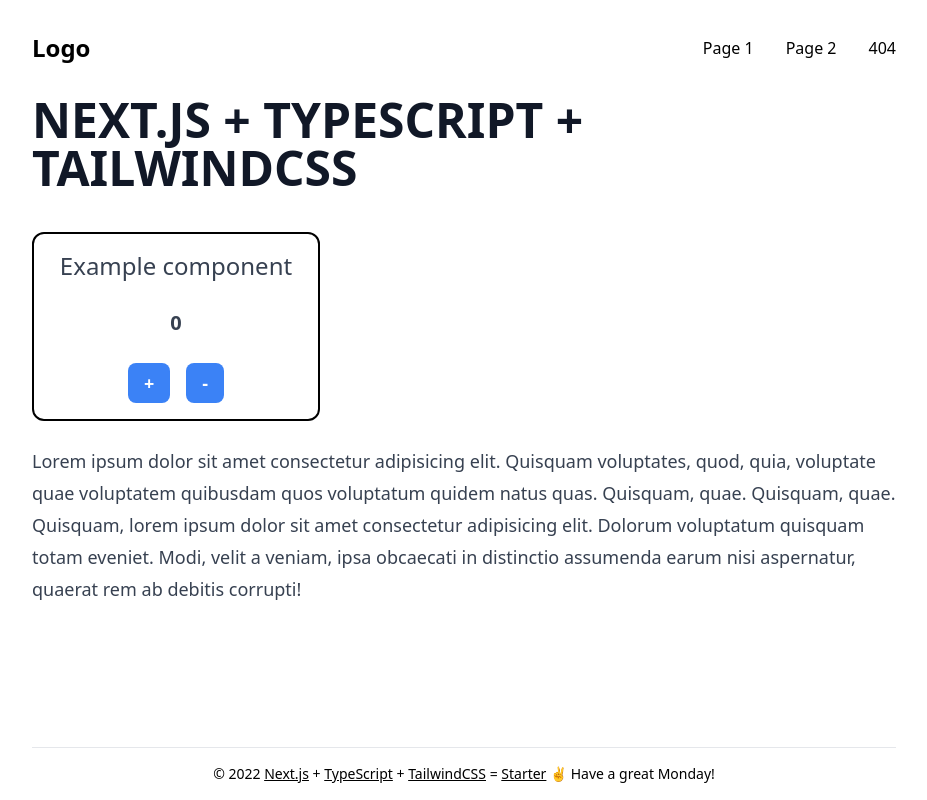
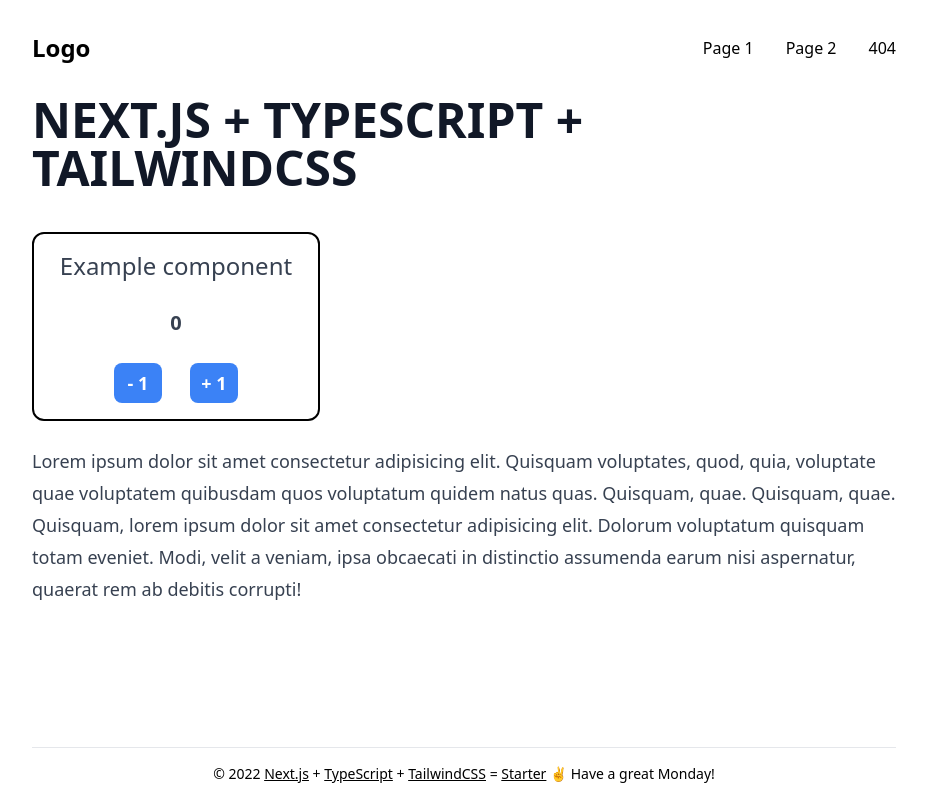
Before and after one commit to aleksa-codes/typescript-next-tailwind-starter, a Next.js app: page / in a window 1280 px wide. Shown: the whole page, without its empty margins (176-1103 px from the left). Built offline with nearby package versions, Linux system fonts and the light colour scheme.

Commit message:
Fix: counter example component

```diff
--- a/src/components/Example.tsx
+++ b/src/components/Example.tsx
@@ -6,18 +6,20 @@
     <div className='w-72 rounded-xl border-2 border-black p-4 text-center'>
       <div className='text-2xl'>Example component</div>
       <p className='text-xl font-bold'>{count}</p>
-      <button
-        className='mr-2 rounded-lg bg-blue-500 py-1 px-4 font-bold text-white hover:bg-blue-700'
-        onClick={() => setCount(count + 1)}
-      >
-        +
-      </button>
-      <button
-        className='ml-2 rounded-lg bg-blue-500 py-1 px-4 font-bold text-white hover:bg-blue-700'
-        onClick={() => setCount(count - 1)}
-      >
-        -
-      </button>
+      <div className='flex justify-between px-16'>
+        <button
+          className='w-12 rounded-lg bg-blue-500 py-1  font-bold text-white hover:bg-blue-700'
+          onClick={() => setCount(count - 1)}
+        >
+          - 1
+        </button>
+        <button
+          className='w-12 rounded-lg bg-blue-500 py-1  font-bold text-white hover:bg-blue-700'
+          onClick={() => setCount(count + 1)}
+        >
+          + 1
+        </button>
+      </div>
     </div>
   );
 };
```
